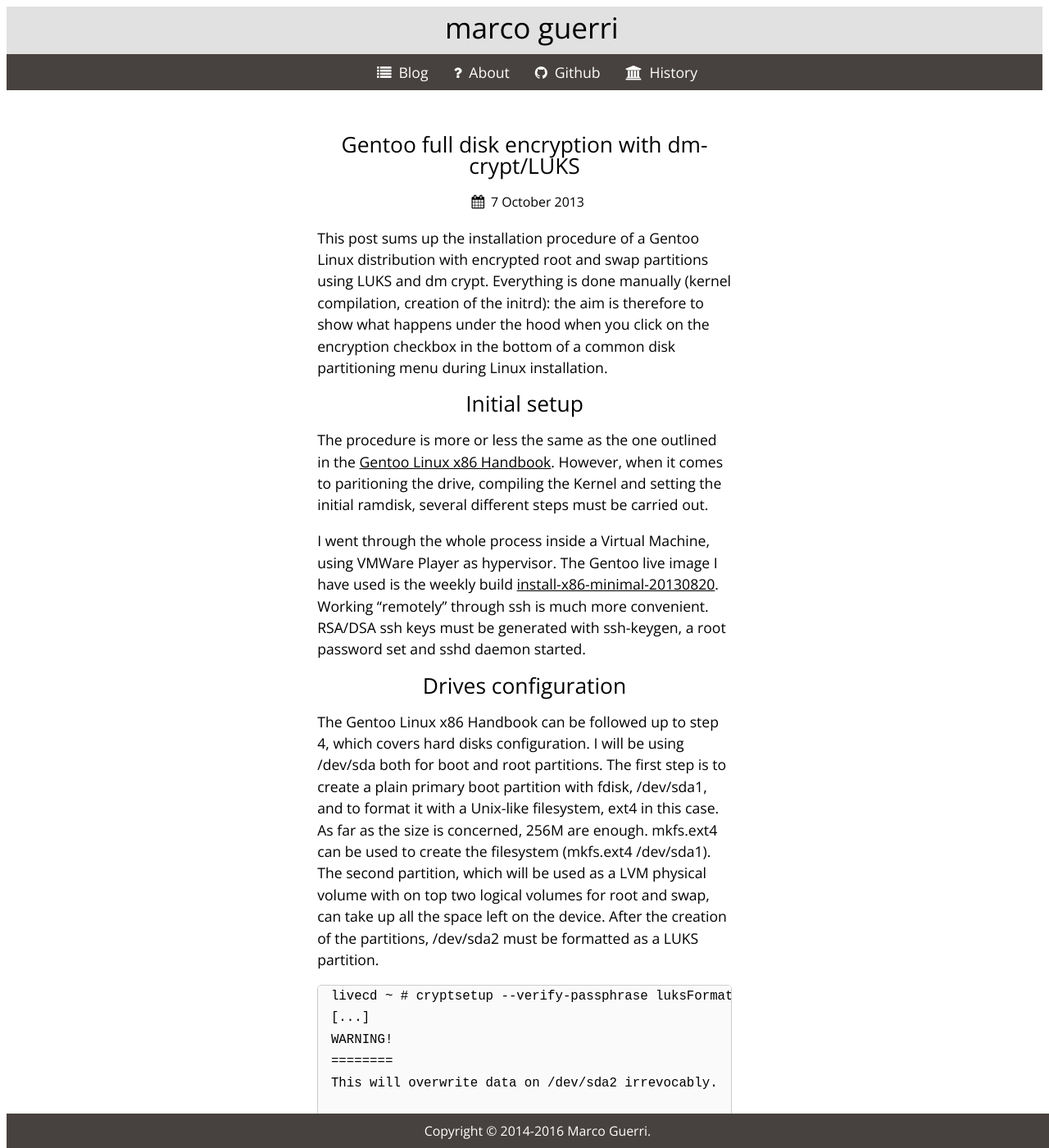
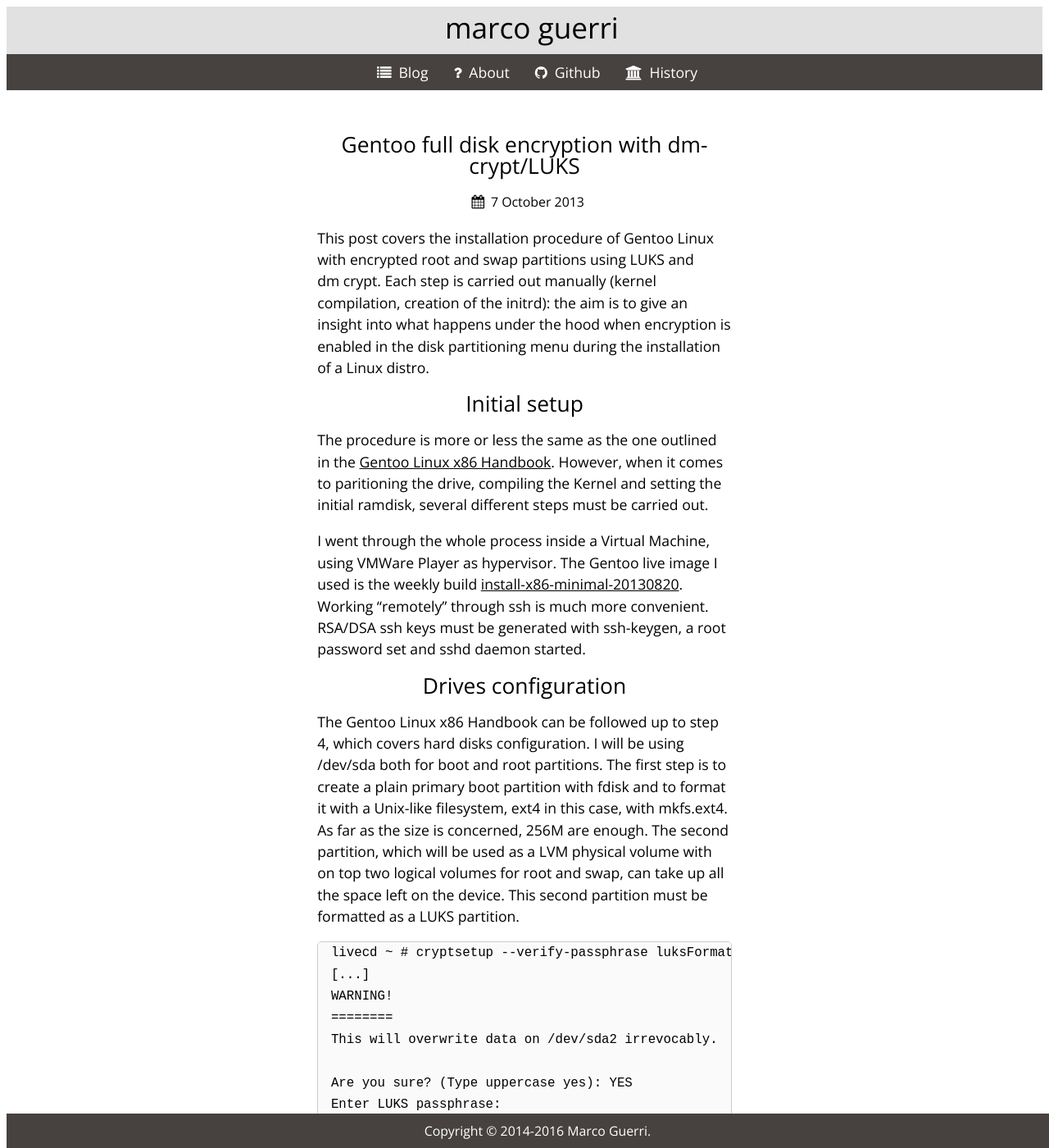
Before and after one commit to marcoguerri/marcoguerri.github.io, a Jekyll site: the page built from _posts/2013-10-07-gentoo-dmcrypt-luks.markdown, in a window 1280 px wide and 1400 px high. Shown: the whole window at 82% size. Built offline with Jekyll 4.4.1, drawn with Linux system fonts in a browser that asks for light colours; some of the changed text lies outside the part shown.

Commit message:
Reviewd Gentoo/LUKS post

````diff
--- a/_posts/2013-10-07-gentoo-dmcrypt-luks.markdown
+++ b/_posts/2013-10-07-gentoo-dmcrypt-luks.markdown
@@ -2,12 +2,12 @@
 layout: post
 title:  "Gentoo full disk encryption with dm-crypt/LUKS"
 date:   2013-10-07 13:31:48
-categories: jekyll update
-summary: "This post sums up the installation procedure of a Gentoo Linux distribution with
-encrypted root and swap partitions using LUKS and dm\_crypt. Everything is
-done manually (kernel compilation, creation of the initrd): the aim is
-therefore to show what happens under the hood when you click on the encryption checkbox
-in the bottom of a common disk partitioning menu during Linux installation."
+categories: linux security
+summary: "This post covers the installation procedure of Gentoo Linux with
+encrypted root and swap partitions using LUKS and dm\_crypt. Each step is carried out
+manually (kernel compilation, creation of the initrd): the aim is to give an insight
+into what happens under the hood when encryption is enabled in the disk partitioning
+menu during the installation of a Linux distro."
 ---
 
 
@@ -28,21 +28,22 @@ paritioning the drive, compiling the Kernel and setting the initial ramdisk,
 several different steps must be carried out.
 
 I went through the whole process inside a Virtual Machine, using VMWare Player
-as hypervisor. The Gentoo live image I have used is the weekly build
-[install-x86-minimal-20130820](#sha512). Working "remotely" through ssh is much more convenient. RSA/DSA ssh keys must be generated with ssh-keygen, a root password set and sshd daemon started.
+as hypervisor. The Gentoo live image I used is the weekly build
+[install-x86-minimal-20130820](#sha512). Working "remotely" through ssh is much
+more convenient. RSA/DSA ssh keys must be generated with ssh-keygen, a root password
+set and sshd daemon started.
 
 Drives configuration
 ====================
 
 The Gentoo Linux x86 Handbook can be followed up to step 4, which covers hard
 disks configuration. I will be using /dev/sda both for boot and root partitions.
-The first step is to create a plain primary boot partition with fdisk, /dev/sda1, and
-to format it with a Unix-like filesystem, ext4 in this case.
-As far as the size is concerned, 256M are enough. mkfs.ext4 can be used to
-create the filesystem (mkfs.ext4 /dev/sda1). The second partition, which will
+The first step is to create a plain primary boot partition with fdisk and
+to format it with a Unix-like filesystem, ext4 in this case, with mkfs.ext4.
+As far as the size is concerned, 256M are enough. The second partition, which will
 be used as a LVM physical volume with on top two logical volumes for root and swap,
-can take up all the space left on the device.  After the creation of the partitions,
-/dev/sda2 must be formatted as a LUKS partition.
+can take up all the space left on the device.  This second partition must be
+formatted as a LUKS partition.
 
 ```text
 livecd ~ # cryptsetup --verify-passphrase luksFormat /dev/sda2
@@ -158,7 +159,7 @@ from the one outlined in the guide. My fstab looks like the following:
 Bootloader installation
 =======================
 
-Chapter 10 of the Gentoo Handbook deals with the installation of the bootloader.
+Chapter 10 of the Gentoo Handbook covers the installation of the bootloader.
 I will use grub legacy (i.e. v0.97), since I am quite familiar with it and it
 will help speed up the process.
 
@@ -213,9 +214,8 @@ An alternative way to install grub is to simply use *grub-install* on /dev/sda.
 Creation of the initrd
 ======================
 
-The initial ramdisk responsible for mounting the encrypted device must then be
-created. This should contain cryptsetup tools and all the relative dependencies
-listed by ldd.
+The initial ramdisk responsible for mounting the encrypted device must contain
+cryptsetup tools and all the dependencies listed by ldd.
 
 ```text
 livecd boot # ldd /sbin/cryptsetup
@@ -321,15 +321,13 @@ EOF_init
 
 chmod a+x init
 ```
-The actual initrd image is then built with the following commands.
+The actual initrd image is then built with the following commands (cpio might
+need to be invoked with the full path on the stage3 binary).
 
 ```text
 cd /mnt/gentoo/boot/initram
 find . | cpio --quiet -o -H newc | gzip -9 > /mnt/gentoo/boot/initramfs
 ```
-I am not completely sure that cpio is part of the minimal gentoo image.
-It should be in the Gentoo stage3 image just installed, so it might be necessary to
-specify the absolute path with respect to /mnt/gentoo.
 
 
 Final steps
````
Also changed, not shown: other parts of _posts/2013-10-07-gentoo-dmcrypt-luks.markdown (+5 -5 lines), _posts/2014-08-23-heartbleed.markdown (+6 -5 lines).
